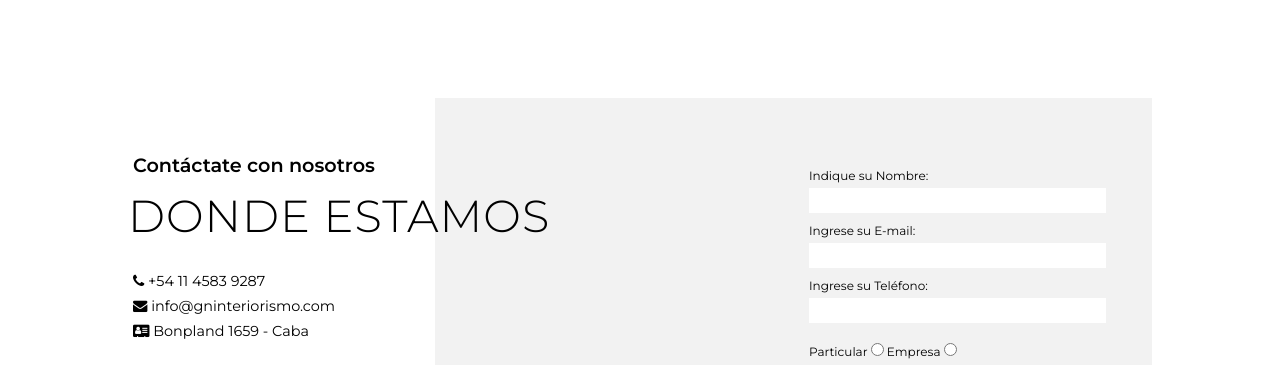
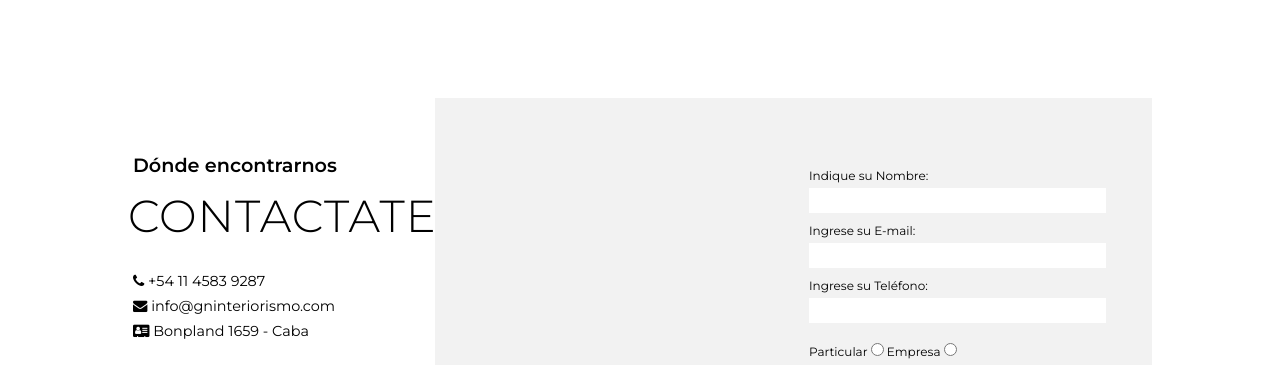
Before and after one commit to LauraBrea/GN-interiorismo, a website: page contacto.html in a window 1280 px wide. Shown: the part 422-787 px from the top of the page. Drawn offline with Linux system fonts and the light colour scheme.

Commit message:
ajuste contacto

```diff
--- a/contacto.html
+++ b/contacto.html
@@ -77,8 +77,8 @@
             <article class="contact__box">
                 <div class="contact__txtbox">
                     <article class="contact__txt">
-                        <h3 class="contact__txt contact__txt--h3 mainH3">Contáctate con nosotros</h3>
-                        <h2 class="contact__txt contact__txt--h2 mainH2">DONDE ESTAMOS</h2>
+                        <h3 class="contact__txt contact__txt--h3 mainH3">Dónde encontrarnos</h3>
+                        <h2 class="contact__txt contact__txt--h2 mainH2">CONTACTATE</h2>
                     </article>
                     <article class="contact__dire">
                         <ul>
```
